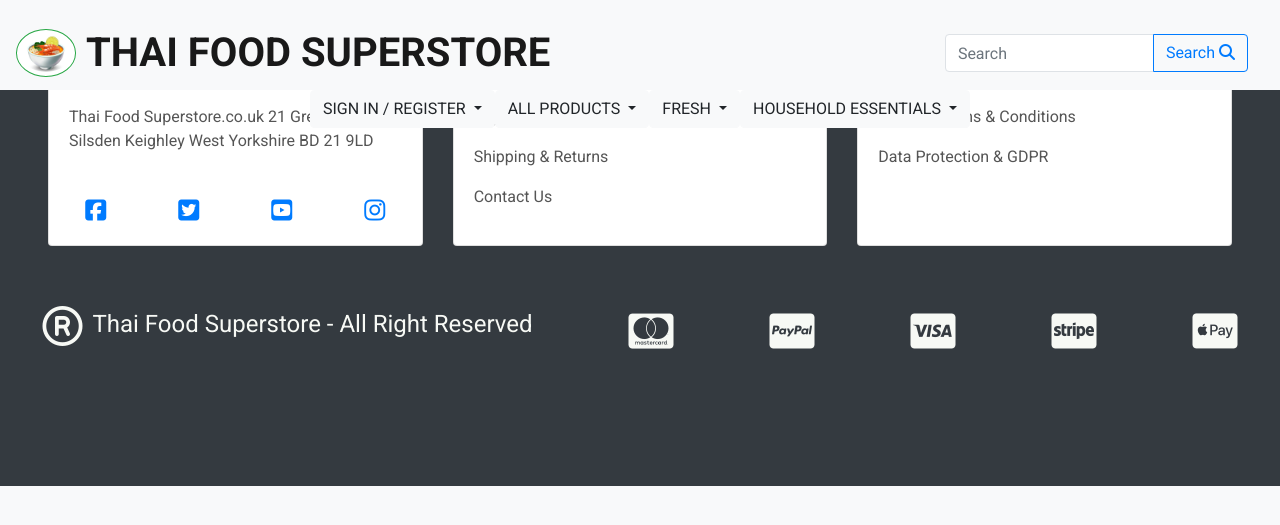
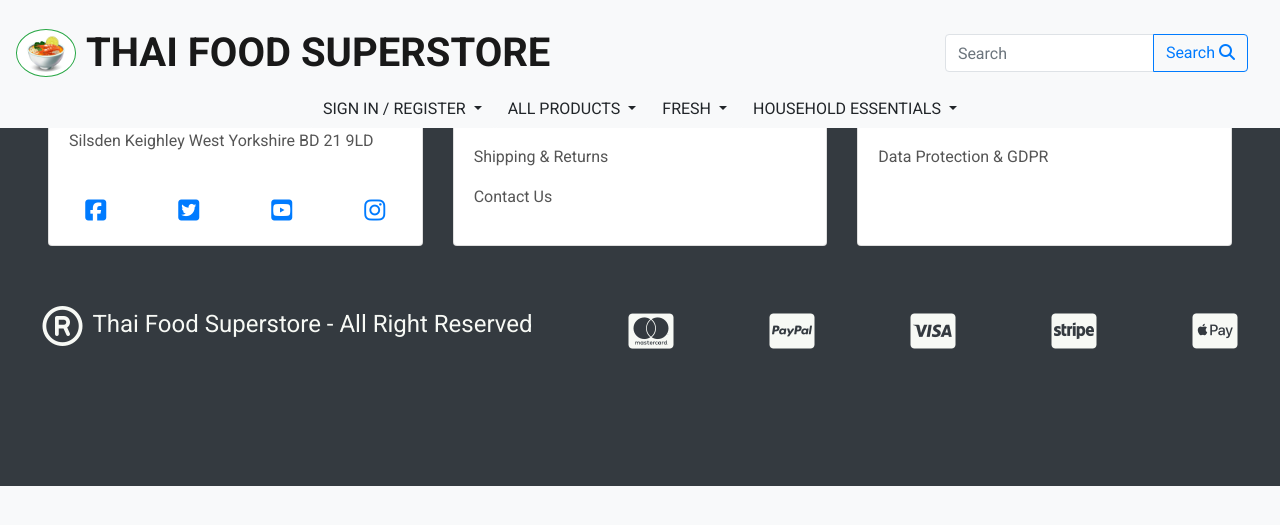
Before and after one commit to Kay13051976/thai-food-superstore, a Django app: template templates/base.html in a window 1280 px wide. Shown: the top 525 px of the page. Run offline with Django 3.2, Linux system fonts and the light colour scheme; the template is opened without the code that fills it, so the values that code supplies are empty; some libraries are stand-ins or nearby versions.

Commit message:
Added background color to header nav

```diff
--- a/templates/base.html
+++ b/templates/base.html
@@ -79,7 +79,7 @@
       </nav>
     </nav>
     {% comment %} Header nav dropdown {% endcomment %}
-    <div class="d-flex justify-content-center">
+    <div class="d-flex justify-content-center bg-light">
       <div class="btn-group ">
         <button type="button" class="btn btn-light dropdown-toggle" data-bs-toggle="dropdown" aria-expanded="false">
           SIGN IN / REGISTER
```
